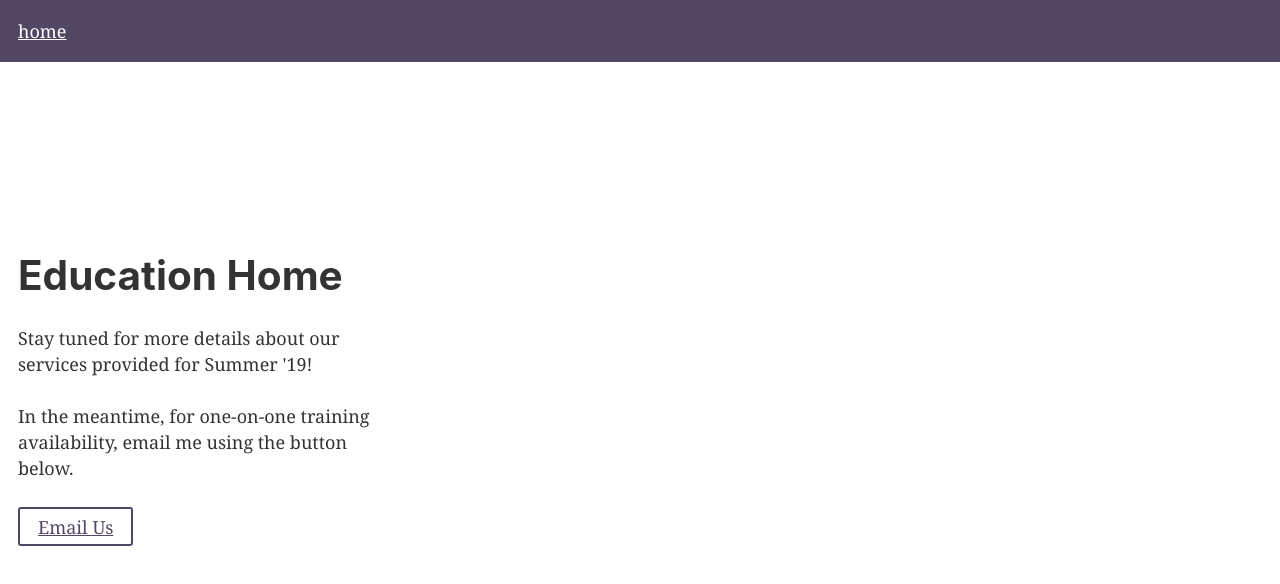
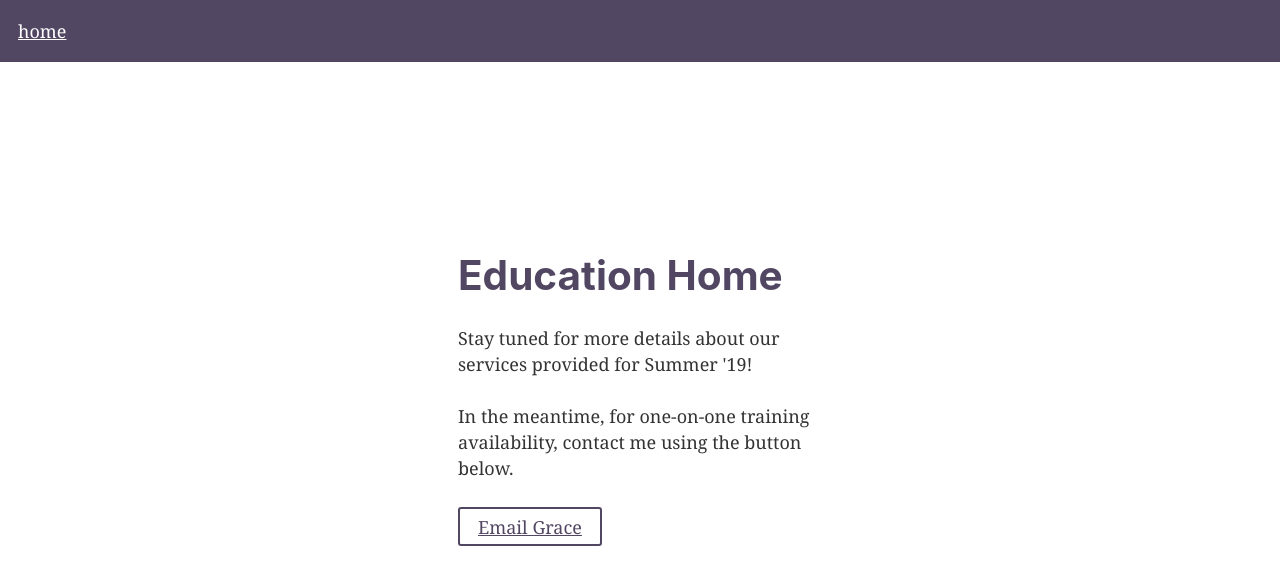
Before and after one commit to cspriggs220/education-site, a Gatsby site: page / in a window 1280 px wide. Built offline with nearby package versions, Linux system fonts and the light colour scheme; Gatsby itself is replaced by a stand-in of ours; what typography-theme-lincoln would draw is missing.

Commit message:
Add Sass plugin

```diff
--- a/gatsby-config.js
+++ b/gatsby-config.js
@@ -12,6 +12,7 @@ module.exports = {
       },
     },
     `gatsby-plugin-react-helmet`,
+    `gatsby-plugin-sass`,
     `gatsby-plugin-styled-components`,
     {
       resolve: `gatsby-source-filesystem`,
--- a/package.json
+++ b/package.json
@@ -12,6 +12,7 @@
     "gatsby-plugin-netlify": "^2.0.11",
     "gatsby-plugin-offline": "^2.0.16",
     "gatsby-plugin-react-helmet": "^3.0.2",
+    "gatsby-plugin-sass": "^2.0.10",
     "gatsby-plugin-sharp": "^2.0.20",
     "gatsby-plugin-sitemap": "^2.0.6",
     "gatsby-plugin-styled-components": "^3.0.6",
@@ -19,6 +20,7 @@
     "gatsby-source-filesystem": "^2.0.18",
     "gatsby-transformer-remark": "^2.2.2",
     "gatsby-transformer-sharp": "^2.1.13",
+    "node-sass": "^4.11.0",
     "prop-types": "^15.6.2",
     "react": "^16.6.3",
     "react-dom": "^16.6.3",
--- a/src/components/layout.js
+++ b/src/components/layout.js
@@ -12,7 +12,7 @@ const MainLayout = styled.main`
   min-height: 80vh;
   justify-items: center;
   align-items: center;
-  margin: 1rem 0;
+  margin: 1rem auto;
   padding: 1rem;
 `
 
--- a/src/pages/index.js
+++ b/src/pages/index.js
@@ -1,6 +1,7 @@
 import React from 'react'
 import Layout from '../components/layout'
 import styled from 'styled-components'
+import '../scss/_main.scss'
 
 const Button = styled.a`
   color: #524763;
@@ -15,17 +16,17 @@ const Button = styled.a`
 
 const IndexPage = ({ location }) => (
   <Layout location={location}>
-    <div>
-      <h1>Education Home</h1>
+    <section class="Main">
+      <h1 class="Main-heading">Education Home</h1>
       <p>
         Stay tuned for more details about our services provided for Summer '19!
       </p>
       <p>
-        In the meantime, for one-on-one training availability, email me using
+        In the meantime, for one-on-one training availability, contact me using
         the button below.
       </p>
-    </div>
-    <Button href="mailto:spriggs.grace@gmail.com">Email Us</Button>
+    </section>
+    <Button href="mailto:spriggs.grace@gmail.com">Email Grace</Button>
   </Layout>
 )
 
--- /dev/null
+++ b/src/scss/_main.scss
@@ -0,0 +1,7 @@
+@import './base/variables';
+
+.Main {
+  &-heading {
+    color: $color-primary;
+  }
+}
--- /dev/null
+++ b/src/scss/base/_variables.scss
@@ -0,0 +1 @@
+$color-primary: #524763;
```
Also changed, not shown: 1 other file.
